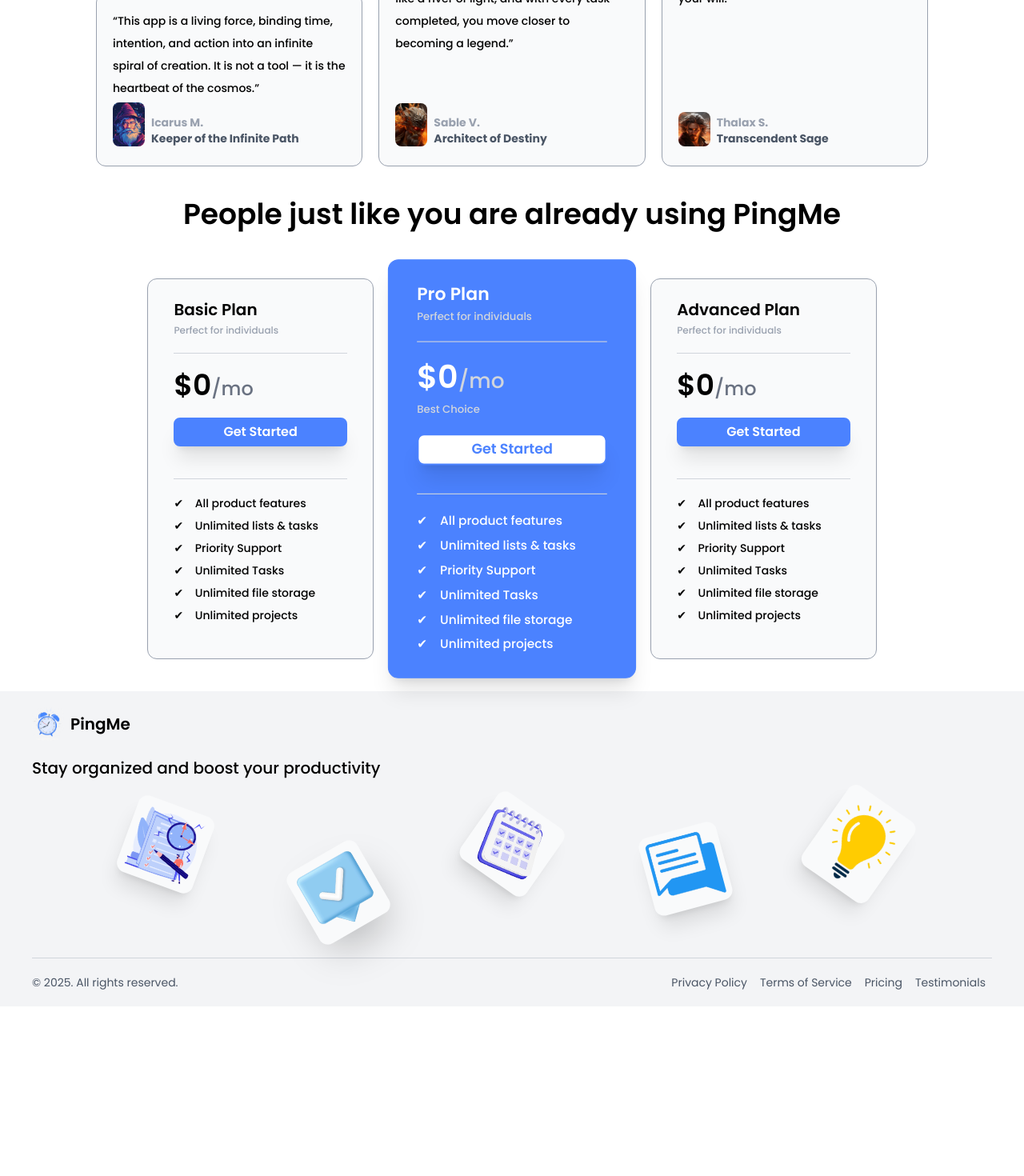
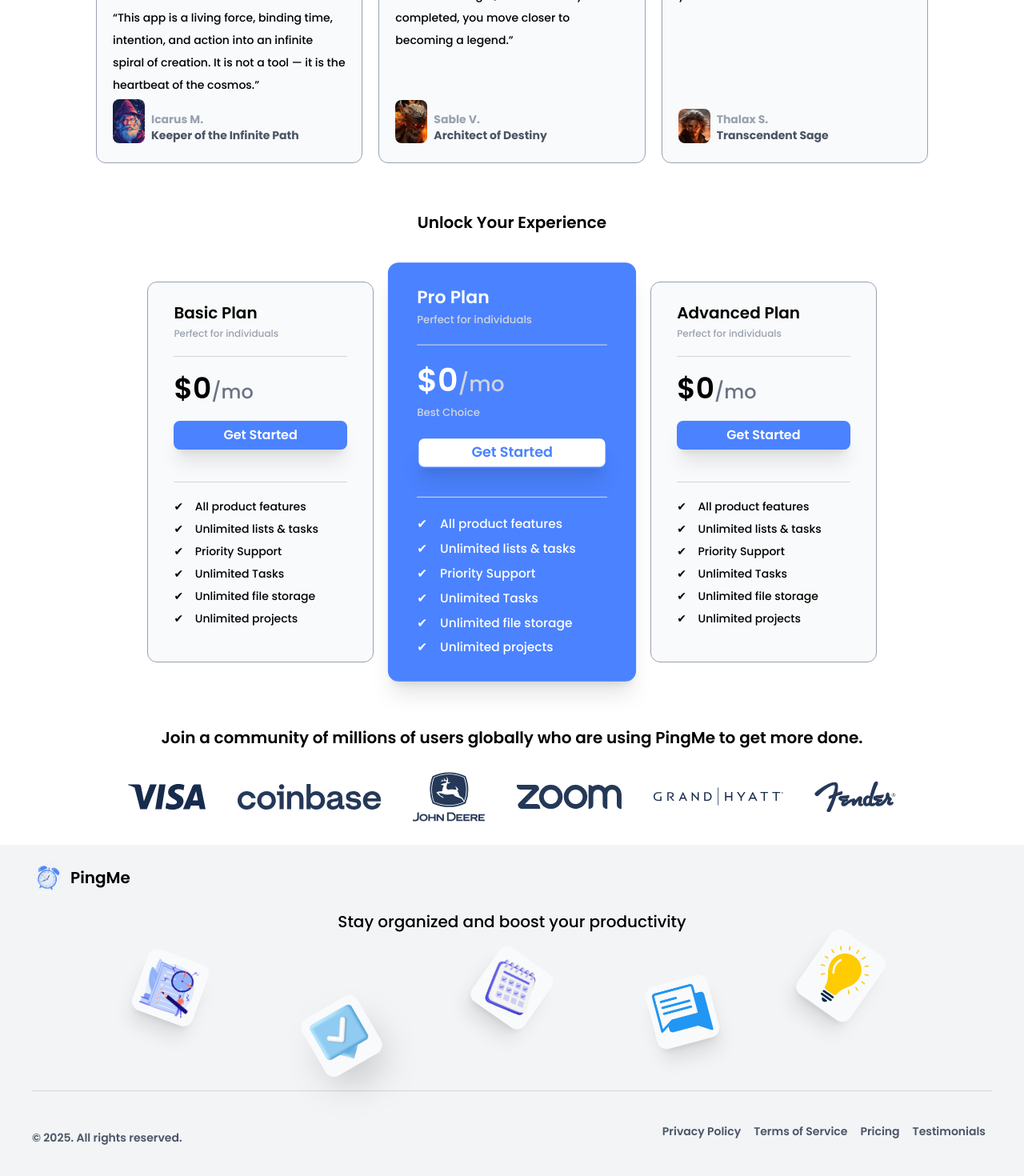
Before and after one commit to Joule-1/PingMe, a React (Vite) app in the folder client/: page / in a window 1280 px wide. Shown: the part 1272-2742 px from the top of the page at 80% size. Before the commit the page ends 2530 px from the top, so only its background shows below. Built offline with nearby package versions, Linux system fonts and the light colour scheme.

Commit message:
feat(Navbar): Update Testimonials link to navigate to Privacy page
fix(UserScheduleList): Comment out user schedules rendering for future implementation

feat(assets): Add new BrandIcon SVG asset for branding purposes

```diff
--- a/client/package.json
+++ b/client/package.json
@@ -17,6 +17,7 @@
         "react-dom": "^19.0.0",
         "react-redux": "^9.2.0",
         "react-router-dom": "^7.2.0",
+        "react-scroll": "^1.9.3",
         "tailwindcss": "^4.0.8",
         "validator": "^13.12.0"
     },
--- a/client/src/assets/index.js
+++ b/client/src/assets/index.js
@@ -34,6 +34,7 @@
 import TestimoniaIcon3 from "./HomeIcons/TestimoniaIcon3.jpg";
 import TestimoniaIcon2 from "./HomeIcons/TestimoniaIcon2.jpg";
 import TestimoniaIcon1 from "./HomeIcons/TestimoniaIcon1.jpg";
+import BrandIcon from "./HomeIcons/BrandIcon.svg";
 
 export {
     Logo,
@@ -72,4 +73,5 @@
     TestimoniaIcon3,
     TestimoniaIcon2,
     TestimoniaIcon1,
+    BrandIcon
 };
--- a/client/src/components/Home.jsx
+++ b/client/src/components/Home.jsx
@@ -1,5 +1,6 @@
 import React from "react";
 import NavbarHome from "./NavbarHome";
+import { Link } from "react-router-dom";
 import {
     Logo,
     HomeCalendarIcon1,
@@ -16,6 +17,7 @@
     CheckBoxIcon,
     CommentIcon,
     ThemeToggle_Dark,
+    BrandIcon,
 } from "../assets";
 
 const Home = () => {
@@ -34,7 +36,7 @@
                     <img src={ChecklistNoteIcon} className="w-full" />
                 </div>
             </div>
-            <div className="pt-20 sm:pt-0 flex items-center justify-center sm:h-screen">
+            <div className="flex items-center justify-center pt-20 sm:h-screen sm:pt-0">
                 <div className="flex flex-col items-center">
                     <span className="w-22 rounded-2xl shadow-2xl">
                         <img src={Logo} />
@@ -55,7 +57,7 @@
             </div>
 
             <div className="flex flex-col items-center justify-center">
-                <div className="poppins-semibold my-5 text-xl text-center sm:text-2xl">
+                <div className="poppins-semibold my-5 text-center text-lg sm:text-xl">
                     People just like you are already using PingMe
                 </div>
                 <div className="my-5 grid grid-cols-1 gap-2 sm:grid-cols-2 md:grid-cols-3 md:px-2 lg:gap-5 lg:px-15 xl:px-30">
@@ -206,11 +208,11 @@
                 </div>
             </div>
 
-            <div className="flex flex-col items-center justify-center mb-10">
-                <div className="poppins-semibold my-5 text-4xl">
-                    People just like you are already using PingMe
+            <div className="mb-20 flex flex-col items-center justify-center">
+                <div className="poppins-semibold mt-10 mb-5 text-base text-lg sm:text-xl">
+                    Unlock Your Experience
                 </div>
-                <div className="mt-10 flex gap-8">
+                <div className="mt-10 flex flex-wrap justify-center gap-8">
                     <div className="flex flex-col rounded-xl border border-gray-400 bg-gray-50 p-5 px-8 transition-all duration-500 hover:scale-101">
                         <span className="poppins-semibold my-1 text-xl">
                             Basic Plan
@@ -248,7 +250,7 @@
                             </span>
                         </span>
                     </div>
-                    <div className="flex scale-110 flex-col rounded-xl border border-[#4b82ff] bg-[#4b82ff] p-5 px-8 shadow-xl transition-all duration-500 hover:scale-111">
+                    <div className="flex scale-110 flex-col rounded-xl border border-[#4b82ff] bg-[#4b82ff] p-5 px-5 shadow-xl transition-all duration-500 hover:scale-111 md:px-8">
                         <span className="poppins-semibold my-1 text-xl text-white">
                             Pro Plan
                         </span>
@@ -328,7 +330,17 @@
                 </div>
             </div>
 
-            <div className="bg-gray-100 px-10 pt-5">
+            <div className="mb-5 mt-10">
+                <div className="poppins-semibold my-5 text-center text-lg sm:text-xl">
+                    Join a community of millions of users globally who are using
+                    PingMe to get more done.
+                </div>
+                <div className="flex justify-center">
+                    <img src={BrandIcon} />
+                </div>
+            </div>
+
+            <div className="bg-gray-100 pt-5 sm:px-10">
                 <div>
                     <div className="flex items-center">
                         <div className={`w-10 hover:scale-105`}>
@@ -339,40 +351,44 @@
                         </span>
                     </div>
                 </div>
-                <div className="poppins-medium my-5 text-xl">
+                <div className="poppins-medium my-5 px-2 text-center text-sm sm:text-xl">
                     Stay organized and boost your productivity
                 </div>
                 <div className="flex items-center justify-evenly">
-                    <div className="relative w-25 rotate-20 rounded-xl bg-gray-50 p-2 shadow-xl">
+                    <div className="relative w-20 rotate-20 rounded-xl bg-gray-50 p-2 shadow-xl">
                         <img src={TaskIcon} className="w-full" />
                     </div>
-                    <div className="relative bottom-[-60px] w-25 -rotate-30 rounded-xl bg-gray-50 p-2 shadow-2xl">
+                    <div className="relative bottom-[-60px] w-20 -rotate-30 rounded-xl bg-gray-50 p-2 shadow-2xl">
                         <img src={CheckBoxIcon} />
                     </div>
-                    <div className="relative w-25 rotate-35 rounded-xl bg-gray-50 p-2 shadow-xl">
+                    <div className="relative w-20 rotate-35 rounded-xl bg-gray-50 p-2 shadow-xl">
                         <img src={HomeCalendarIcon2} />
                     </div>
-                    <div className="relative bottom-[-30px] w-25 -rotate-15 rounded-xl bg-gray-50 p-2 shadow-xl">
+                    <div className="relative bottom-[-30px] w-20 -rotate-15 rounded-xl bg-gray-50 p-2 shadow-xl">
                         <img src={CommentIcon} />
                     </div>
-                    <div className="relative w-25 rotate-35 rounded-xl bg-gray-50 p-2 shadow-xl">
+                    <div className="relative right-4 bottom-[15px] w-20 rotate-35 rounded-xl bg-gray-50 p-2 shadow-xl">
                         <img src={ThemeToggle_Dark} />
                     </div>
                 </div>
                 <hr className="mt-20 border-gray-300" />
-                <div className="flex justify-between py-5 text-sm text-gray-600">
-                    <div>© {currentYear}. All rights reserved.</div>
-                    <div>
-                        <span className="mx-2 cursor-pointer">
+                <div className="poppins-semibold flex flex-wrap justify-center py-5 text-sm text-gray-600 sm:justify-between">
+                    <div className="my-auto">
+                        © {currentYear}. All rights reserved.
+                    </div>
+                    <div className="my-5 flex flex-wrap justify-center">
+                        <div className="mx-2 mb-4 cursor-pointer hover:text-[#4b82ff]">
                             Privacy Policy
-                        </span>
-                        <span className="mx-2 cursor-pointer">
+                        </div>
+                        <div className="mx-2 mb-4 cursor-pointer hover:text-[#4b82ff]">
                             Terms of Service
-                        </span>
-                        <span className="mx-2 cursor-pointer">Pricing</span>
-                        <span className="mx-2 cursor-pointer">
+                        </div>
+                        <div className="mx-2 cursor-pointer hover:text-[#4b82ff]">
+                            Pricing
+                        </div>
+                        <div className="mx-2 cursor-pointer hover:text-[#4b82ff]">
                             Testimonials
-                        </span>
+                        </div>
                     </div>
                 </div>
             </div>
--- a/client/src/components/NavbarHome.jsx
+++ b/client/src/components/NavbarHome.jsx
@@ -22,7 +22,8 @@
                     Pricing
                 </Link>
                 <span className="sm:ml-10 mx-5 cursor-pointer hover:text-[#4b82ff]">
-                    Testimonials
+                    <Link to="/privacy">
+                    Testimonials</Link>
                 </span>
             </div>
             <div className="flex items-center">
--- a/client/src/components/UserScheduleList.jsx
+++ b/client/src/components/UserScheduleList.jsx
@@ -20,7 +20,7 @@
         <section>
             <h2>User Schedules</h2>
 
-            <ul>
+            {/* <ul>
                 {userSchedules.map((schedule) => (
                     <li key={schedule.scheduleId} className="border">
                         <strong>{schedule.scheduleTitle}</strong> -
@@ -28,7 +28,7 @@
                         <br />
                     </li>
                 ))}
-            </ul>
+            </ul> */}
         </section>
     );
 };
```
Also changed, not shown: client/src/assets/HomeIcons/BrandIcon.svg (added), 1 other file (tests, documents, lock files or other folders).
